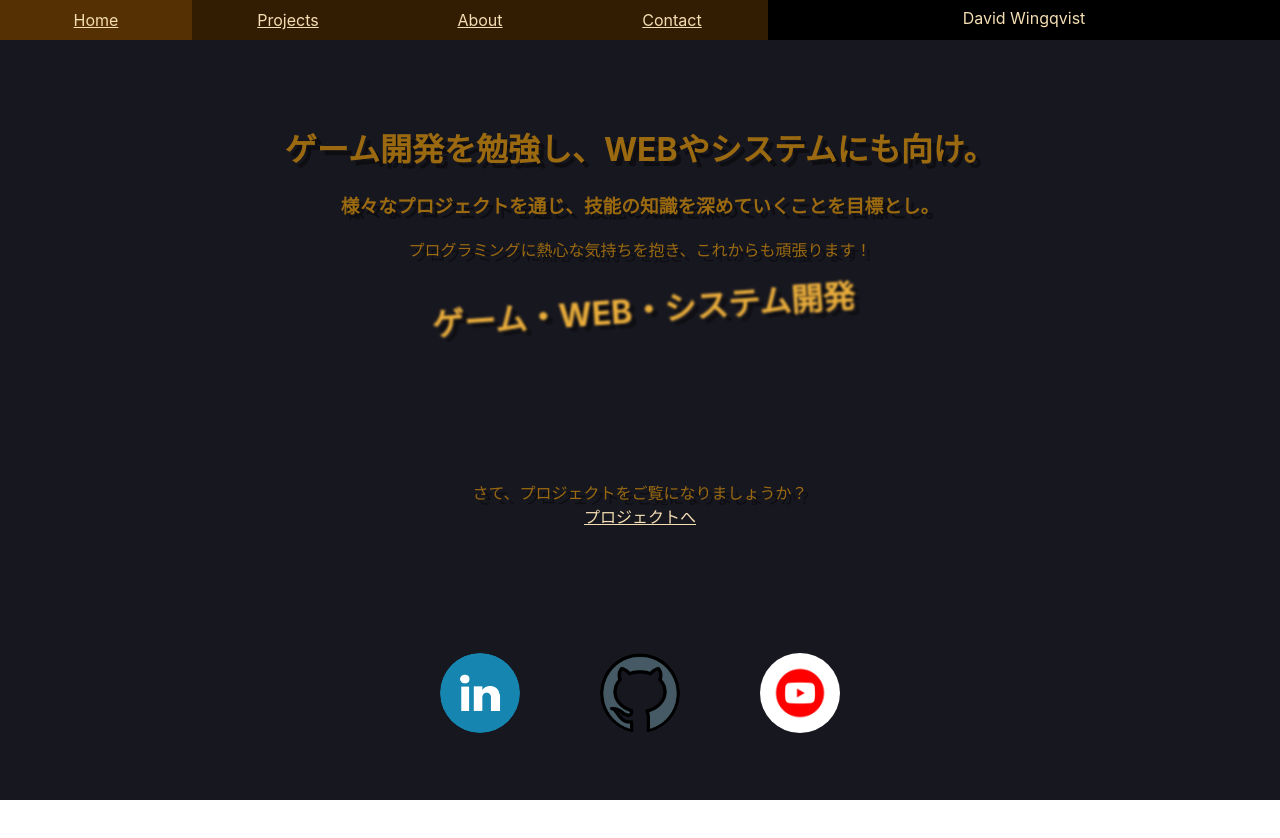
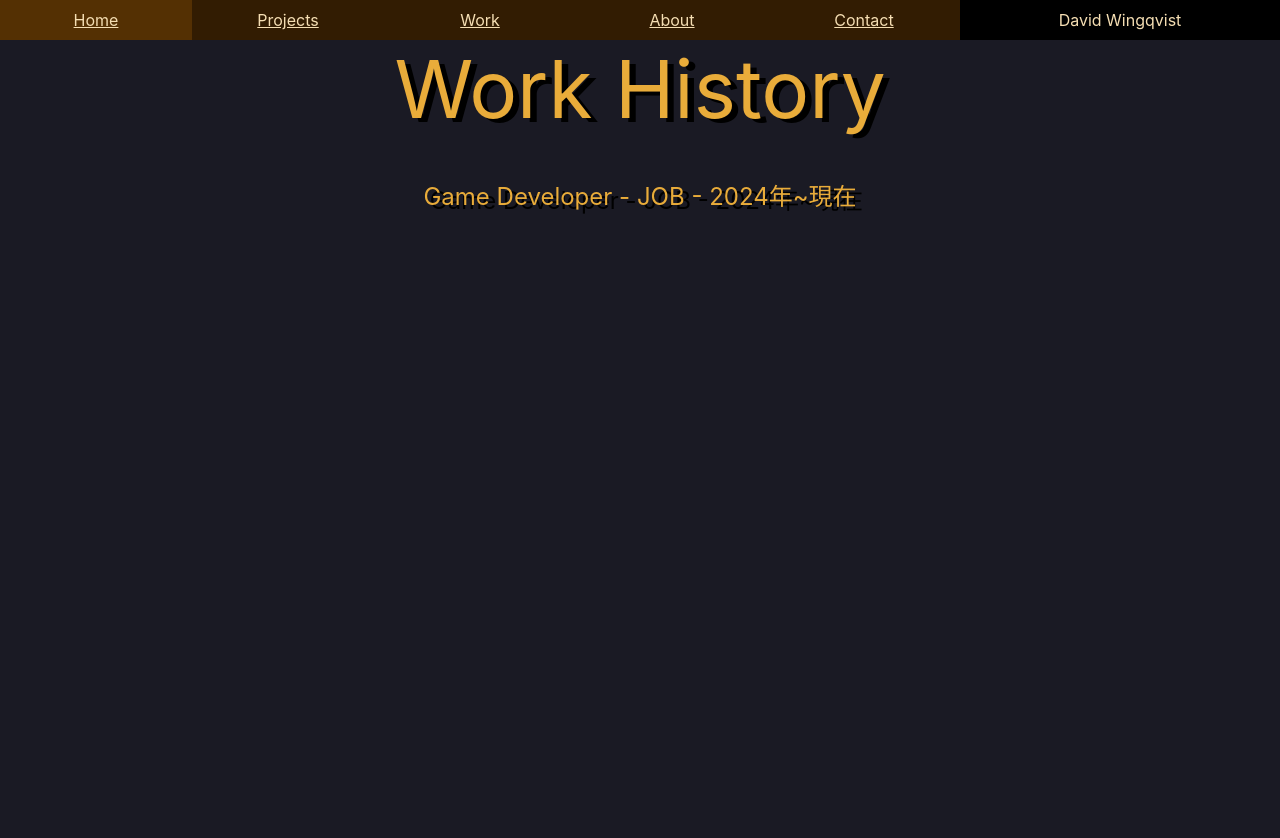
Before and after one commit to davidwingqvist/portfolio-site, a React (Create React App) app: page /portfolio-site/Work in a window 1280 px wide. Before the commit this address led to /portfolio-site/. Before the commit the page ends 800 px from the top, so only its background shows below. Built offline with nearby package versions, Linux system fonts and the light colour scheme.

Commit message:
added work section.

```diff
--- a/src/code/Block.js
+++ b/src/code/Block.js
@@ -6,6 +6,7 @@ import './pages/ProjectsPage';
 import ProjectsPage from './pages/ProjectsPage';
 import ContactPage from './pages/ContactPage';
 import ShowcasePage from './pages/ShowcasePage';
+import WorkPage from './pages/WorkPage';
 import {
     BrowserRouter as Router,
     Routes,
@@ -19,6 +20,7 @@ const Navi = () => {
             <ul className='NavBar'>
                 <li className='NavItem'><Link to='/portfolio-site/'>Home</Link></li>
                 <li className='NavItem'><Link to='/portfolio-site/Projects'>Projects</Link></li>
+                <li className='NavItem'><Link to='/portfolio-site/Work'>Work</Link></li>
                 <li className='NavItem'><Link to='/portfolio-site/About'>About</Link></li>
                 <li className='NavItem'><Link to='/portfolio-site/Contact'>Contact</Link></li>
                 <text className='NavText'>David Wingqvist</text>
@@ -34,6 +36,7 @@ function Block()
             <Routes>
                 <Route path="/portfolio-site/" element={<MainPage />}></Route>
                 <Route path="/portfolio-site/Projects" element={<ProjectsPage />}/>
+                <Route path="/portfolio-site/Work" element={<WorkPage/>}/>
                 <Route path="/portfolio-site/Contact" element={<ContactPage />}/>
                 <Route path="/portfolio-site/About" element={<ShowcasePage/>}/>
                 <Route
--- a/src/code/NavigationBar.css
+++ b/src/code/NavigationBar.css
@@ -33,7 +33,7 @@
     justify-content: center;
     align-items: center;
     border-color: wheat;
-    margin-top: 1vh;
+    margin-top: 0.8%;
     text-decoration: none;
     user-select: none;
 }
--- a/src/code/pages/ShowcasePage.js
+++ b/src/code/pages/ShowcasePage.js
@@ -89,7 +89,7 @@ export default function Showcase()
                     </ul>
                     <h4 className='vertText'>現在勉強中</h4>
                     <ul>
-                        <li>SQL</li>
+                        <li>SQL/PHP</li>
                         <li>ReactJS / TypeScript</li>
                     </ul>
                 </div>
--- /dev/null
+++ b/src/code/pages/WorkPage.css
@@ -0,0 +1,34 @@
+@keyframes shiftingTextColorNoMove {
+    0% {color: rgb(155, 106, 16);}
+    25% {color: rgb(216, 161, 60);}
+    50% {color: rgb(247, 181, 57);}
+    75% {color: rgb(216, 161, 60);}
+    100% {color: rgb(155, 106, 16);}
+}
+
+.MainWorkPage{
+    background-color: rgb(26, 26, 36);
+    height: 100dvh;
+}
+
+.MainWorkBlock{
+    position: absolute;
+    display: grid;
+    place-content: center;
+    text-align: center;
+    width: 100dvw;
+    color: rgb(155, 106, 16);
+    animation: shiftingTextColorNoMove 9s infinite linear;
+    user-select: none;
+}
+
+.MainWorkText{
+    font-size: 5rem;
+    text-shadow: 0.5dvw 0.5dvh black;
+}
+
+.SecondaryWorkText{
+    margin-top: 5dvh;
+    font-size: 1.5rem;
+    text-shadow: 0.5dvw 0.5dvh black;
+}
--- /dev/null
+++ b/src/code/pages/WorkPage.js
@@ -0,0 +1,16 @@
+import '../pages/WorkPage.css'
+
+function WorkPage()
+{
+
+    return (
+    <div className="MainWorkPage">
+        <div className='MainWorkBlock'>
+            <text className='MainWorkText'>Work History</text>
+            <text className='SecondaryWorkText'>Game Developer - JOB - 2024年~現在</text>
+        </div>
+    </div>
+           )
+}
+
+export default WorkPage;
```
